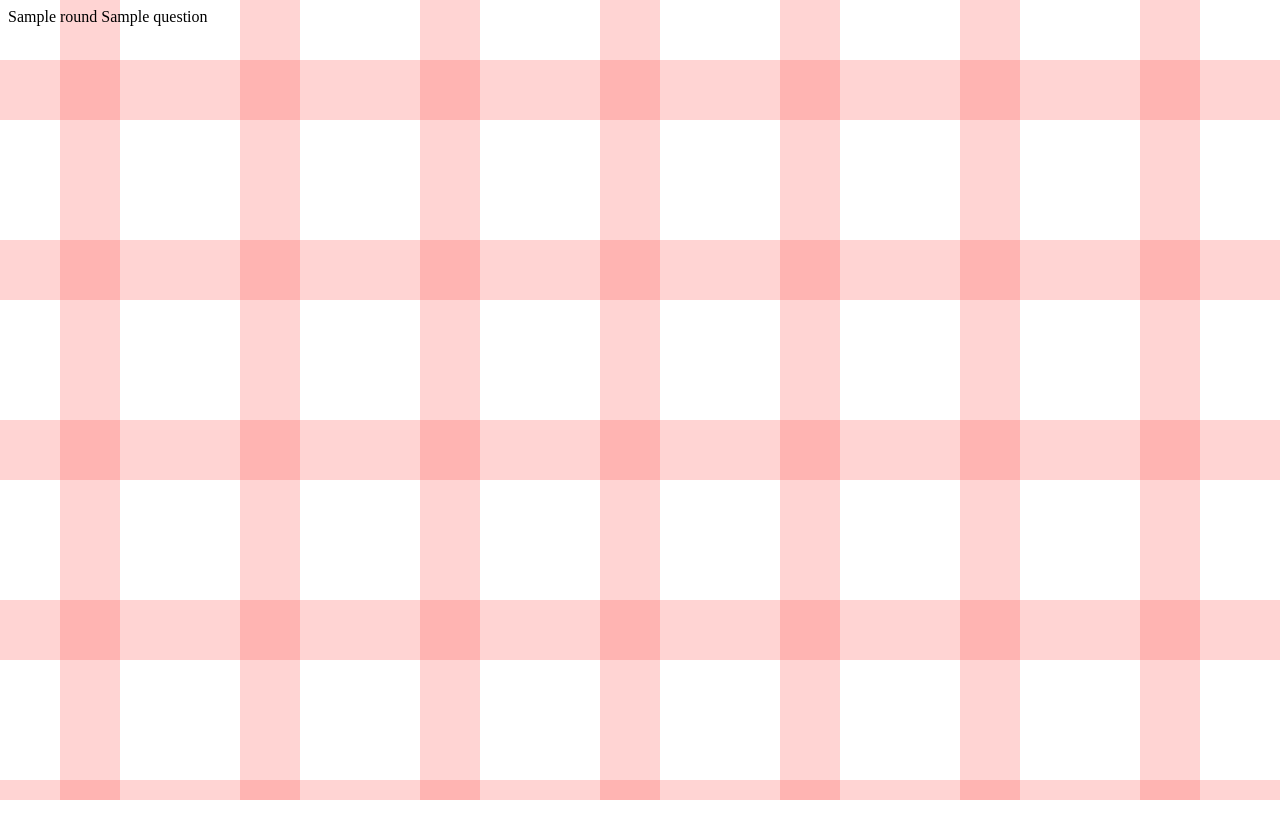
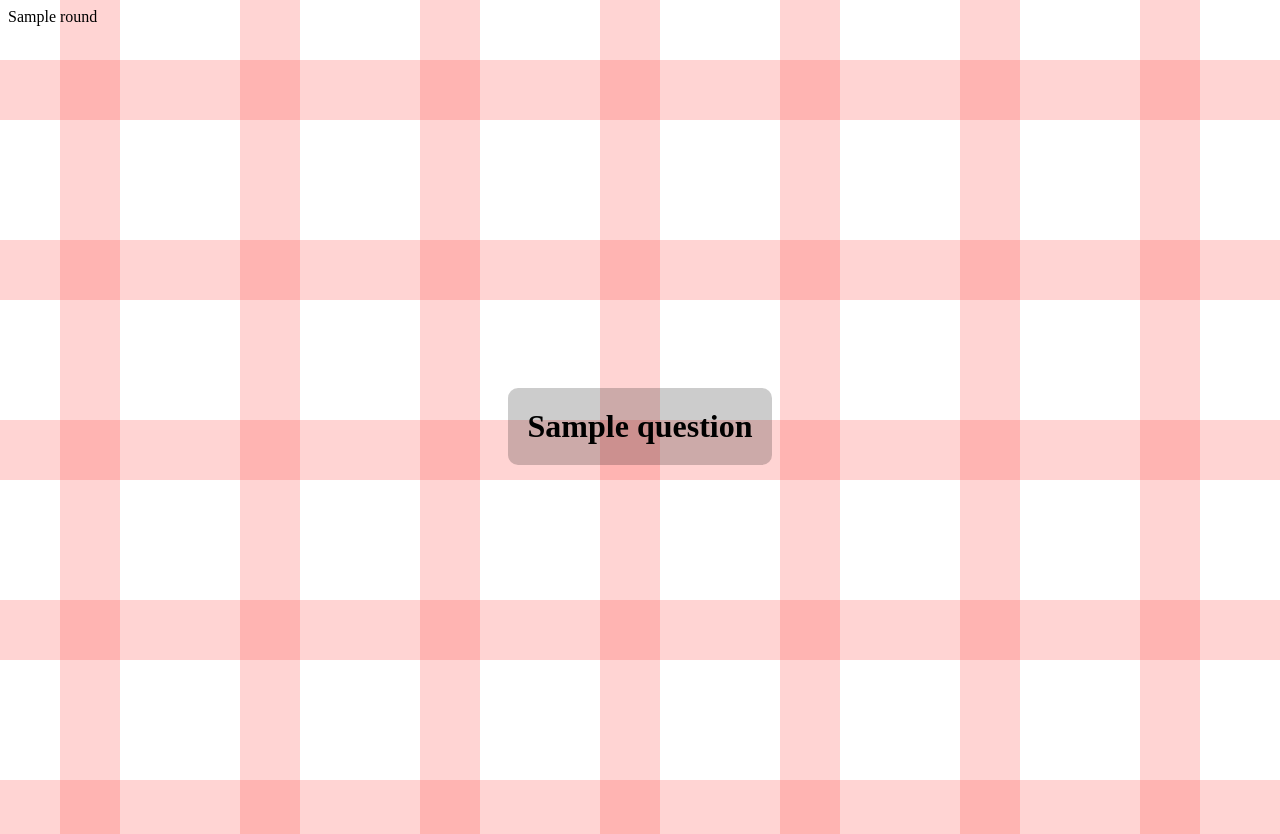
Before and after one commit to sebastienpro/Quizz, a Django app: page /quizzer/ in a window 1280 px wide. Before the commit the page ends 800 px from the top, so only its background shows below. Run offline with Django 3.2, Linux system fonts and the light colour scheme; a user stored in the database is signed in; tables that the repository leaves empty hold one stand-in row (values such as "Sample post").

Commit message:
Add some sweat styles

```diff
--- a/quizzer/templates/quizzer/question.html
+++ b/quizzer/templates/quizzer/question.html
@@ -3,7 +3,9 @@
 
 {% block body %}
     <span>{{ round.name }}</span>
-    <span id="question">{{ question.question }}</span>
+    <div style="display: flex; min-width: 100vh; min-height: 100vh; justify-content: space-around;">
+        <h1 id="question" style="align-self: center; justify-self: center; background-color: rgba(0, 0, 0, 0.2); padding: 20px; border-radius: 10px;">{{ question.question }}</h1>
+    </div>
 {% endblock %}
 
 
@@ -11,7 +13,7 @@
 <script>
     $(document).ready(function() {
         $(document).click(function(ev) {
-            $.post('/teams', {'lol': 'pwet'});
+            $.post('/next/', {});
         });
     });
 </script>
```
